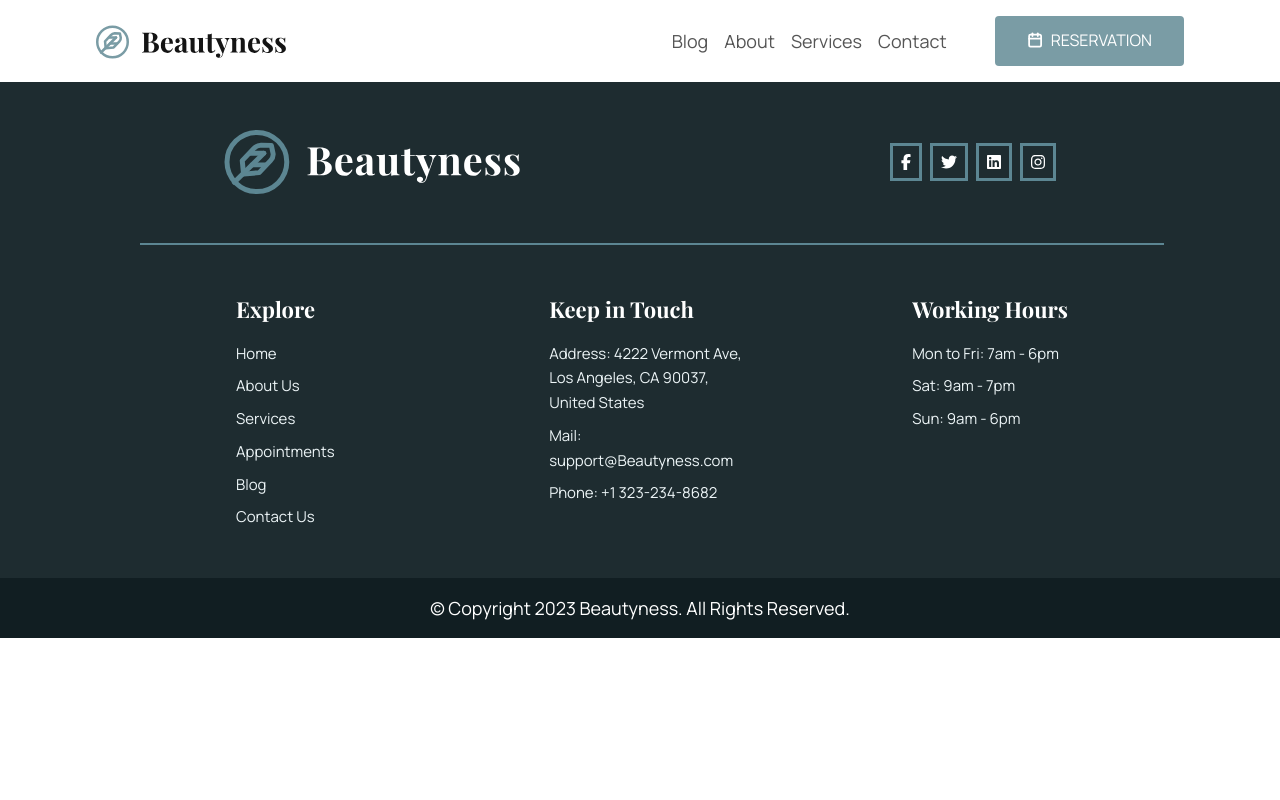
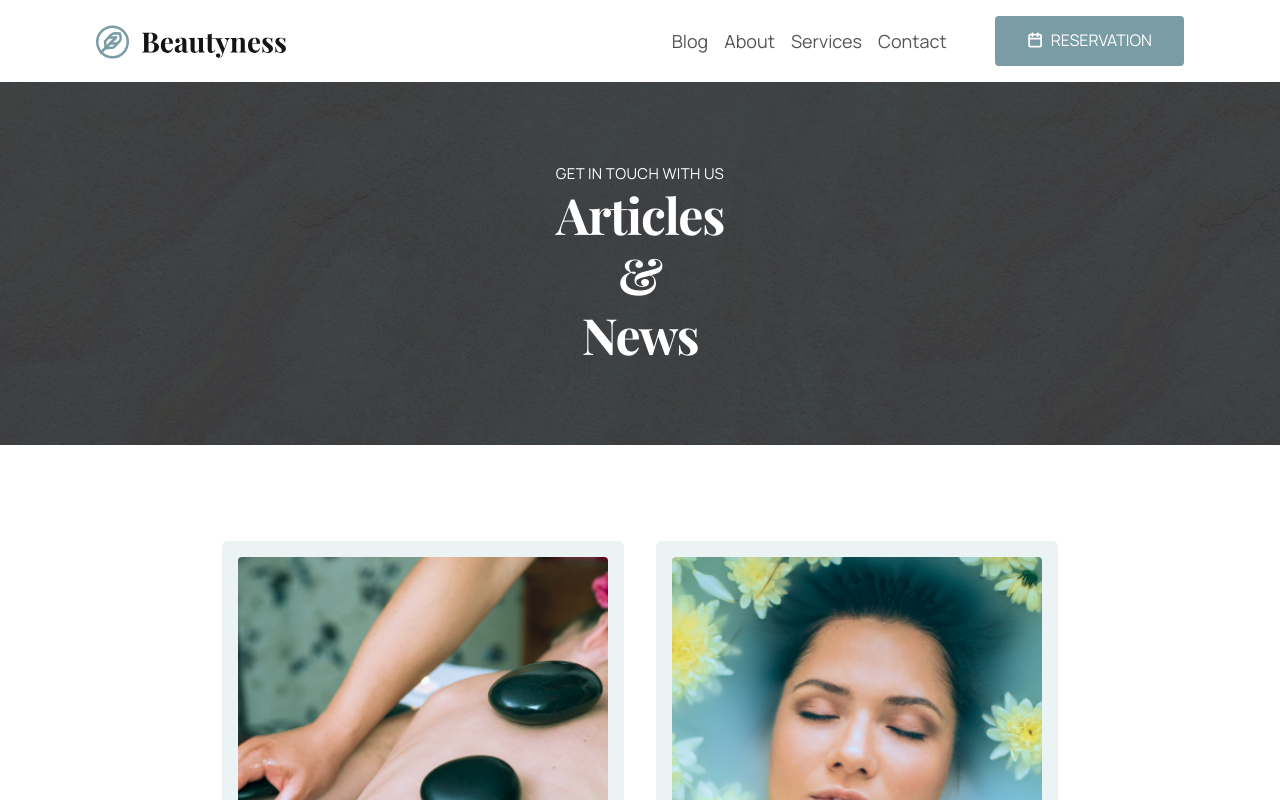
Before and after one commit to FatemeGhalandari/Beautyness, a React (Vite) app: page /Blog in a window 1280 px wide. Shown: the top 800 px of the page. Built offline with nearby package versions, Linux system fonts and the light colour scheme.

Commit message:
Add blog component

```diff
--- a/src/pages/Blog.jsx
+++ b/src/pages/Blog.jsx
@@ -1,11 +1,15 @@
-import React from 'react'
+import Banner from "../components/Blog/Banner";
+import Story from "../components/Blog/Story";
+import styles from "../styles";
+const Reservation = () => (
+  <div className="w-full bg-white overflow-hidden">
+    <div className={`${styles.flexStart} `}>
+      <div className={` ${styles.boxWidth}`}>
+        <Banner />
+        <Story />
+      </div>
+    </div>
+  </div>
+);
 
-const Blog = () => {
-  return (
-    <div>
-
-    </div>
-  )
-}
-
-export default Blog
+export default Reservation;
```
